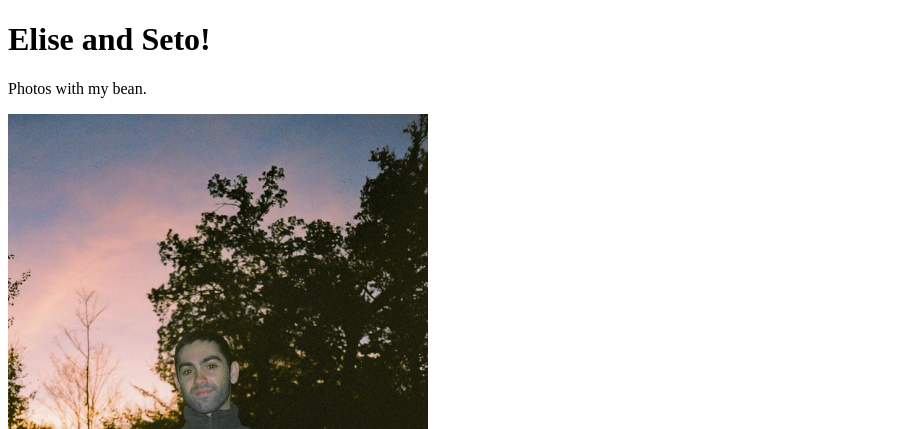
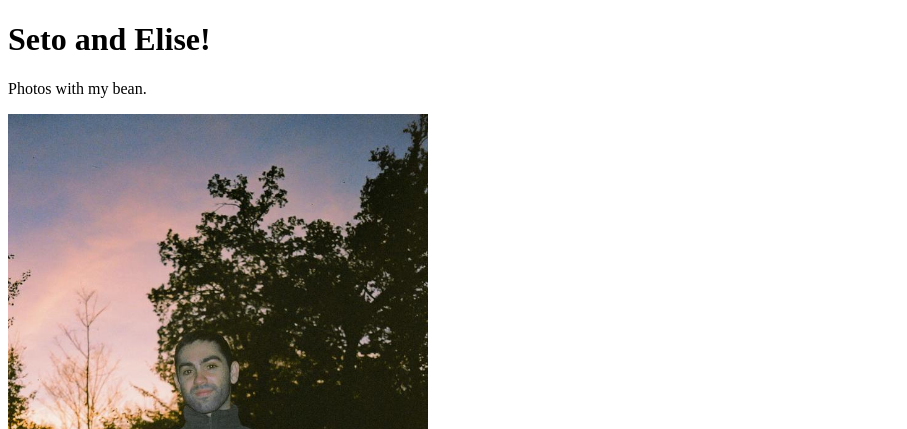
Before and after one commit to Mandowwow/PhotoAlbum, a plain HTML site: page index.html in a window 1280 px wide. Shown: the top 429 px of the page, without its empty margins (0-907 px from the left). Drawn offline with Linux system fonts and the light colour scheme.

Commit message:
minor tweaks to index.html:

```diff
--- a/index.html
+++ b/index.html
@@ -4,7 +4,7 @@
 	<title>Seto and Elise</title>
 </head>
 <body>
-<h1 id="top">Elise and Seto!</h1>
+<h1 id="top">Seto and Elise!</h1>
 <p>Photos with my bean.</p>
 
 <!-- Stop and be a bean -->
```
